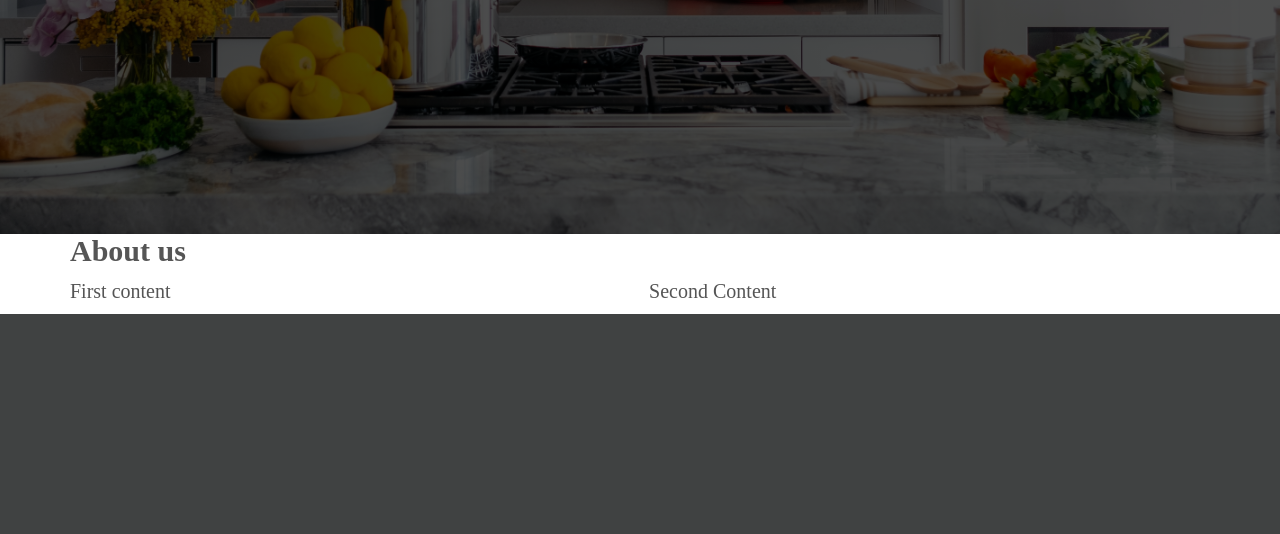
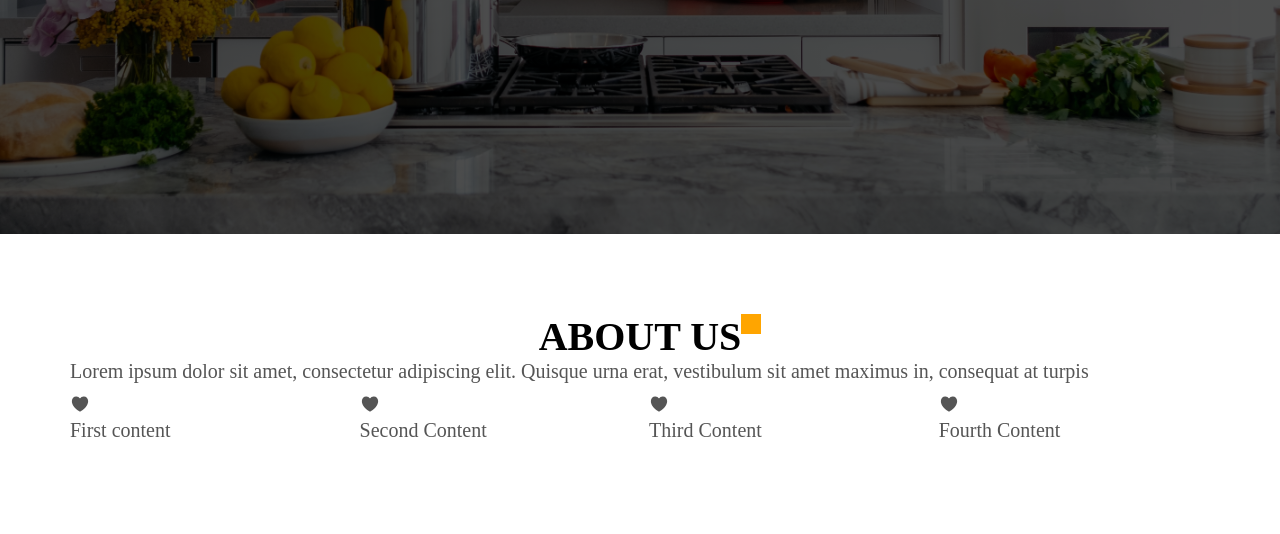
Before and after one commit to williamgyasi/TastyKitchen, a PHP site: page / in a window 1280 px wide. Shown: the part 566-1100 px from the top of the page. Before the commit the page ends 880 px from the top, so only its background shows below. Run offline with PHP 8.4, Linux system fonts and the light colour scheme; some libraries are stand-ins or nearby versions.

Commit message:
Addition Of Ionicons

```diff
--- a/css/style.css
+++ b/css/style.css
@@ -15,6 +15,9 @@ html{
     text-rendering: optimizeLegibility;
 }
 
+section{
+    padding: 80px 0;
+}
 .row{
     max-width: 1140px;
     margin: 0 auto;
@@ -32,6 +35,21 @@ h3{
     color: rgba(255, 255, 255, 0.432);
     font-size: 150%;
     font-weight: 300;
+}
+h2{
+    font-size: 200%;
+    color: black;
+    text-transform: uppercase;
+    text-align: center;
+    position: relative;
+}
+h2::after{
+    content:"";
+    width: 20px;
+    height: 20px;
+    background-color: orange;
+    position: absolute;
+    top: 0;
 }
 
 
@@ -107,3 +125,7 @@ border: none;
     border-bottom: 2px solid orange;
 
 }
+
+/***************************************************/
+/****************** ABOUT US SECTION ***************************/
+/**************************************************/
--- a/index.html
+++ b/index.html
@@ -36,17 +36,34 @@
    <section>
        <div class="row">
            <h2>About us</h2>
+           <p class="long-copy">
+            Lorem ipsum dolor sit amet, consectetur adipiscing elit. Quisque urna erat, vestibulum sit amet maximus in, consequat at turpis
+           </p>
        </div>
+
        <div class="row">
-           <div class="col span-1-of-2">
+           <div class="col span-1-of-4">
+                <ion-icon name="heart"></ion-icon>
                <p>First content</p>
            </div>
 
-           <div class="col span-1-of-2">
+           <div class="col span-1-of-4">
+            <ion-icon name="heart"></ion-icon>
                <p>Second Content</p>
            </div>
+
+           <div class="col span-1-of-4">
+            <ion-icon name="heart"></ion-icon>
+            <p>Third Content</p>
+            </div>
+
+        <div class="col span-1-of-4">
+            <ion-icon name="heart"></ion-icon>
+            <p>Fourth Content</p>
+         </div>
        </div>
    </section>
+   <script src="https://unpkg.com/ionicons@5.1.2/dist/ionicons.js"></script>
 </body>
 
 </html>
```
